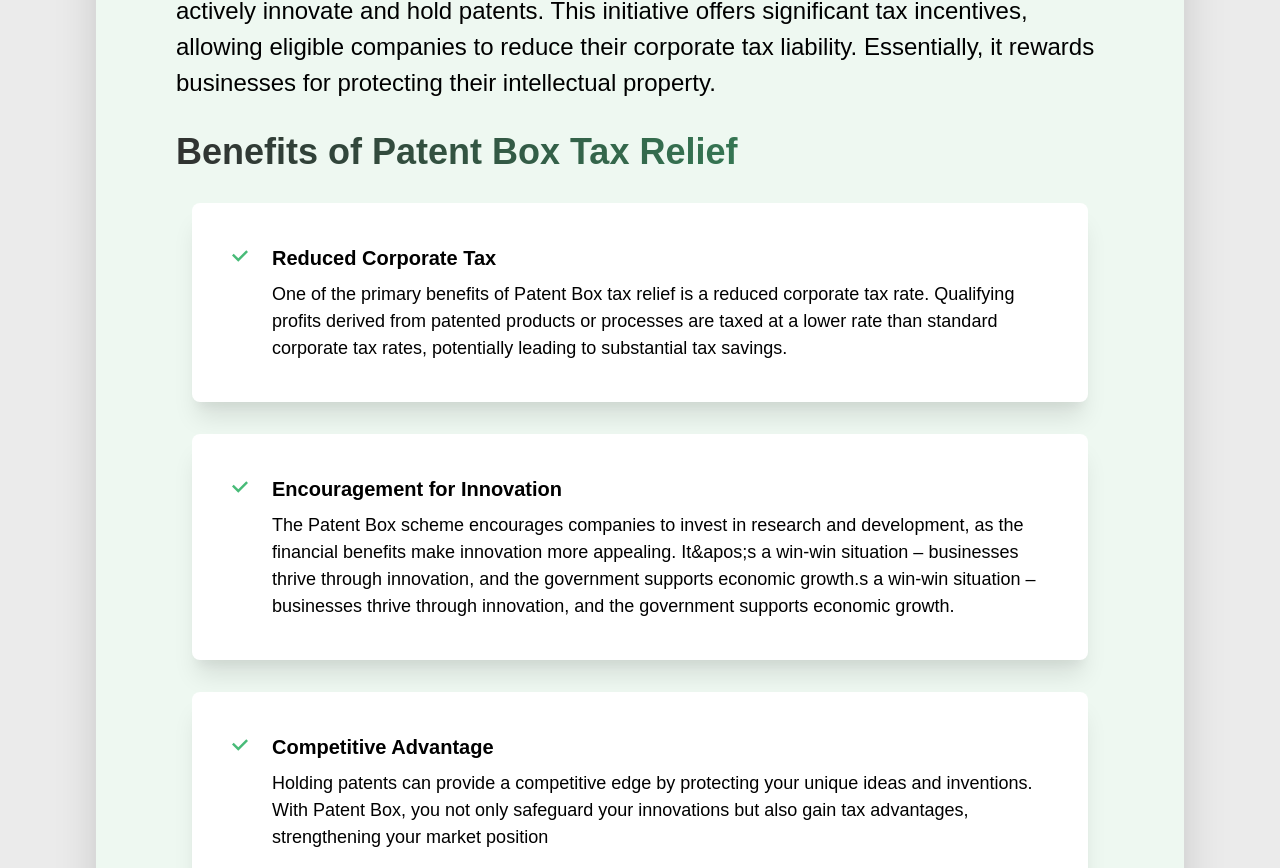
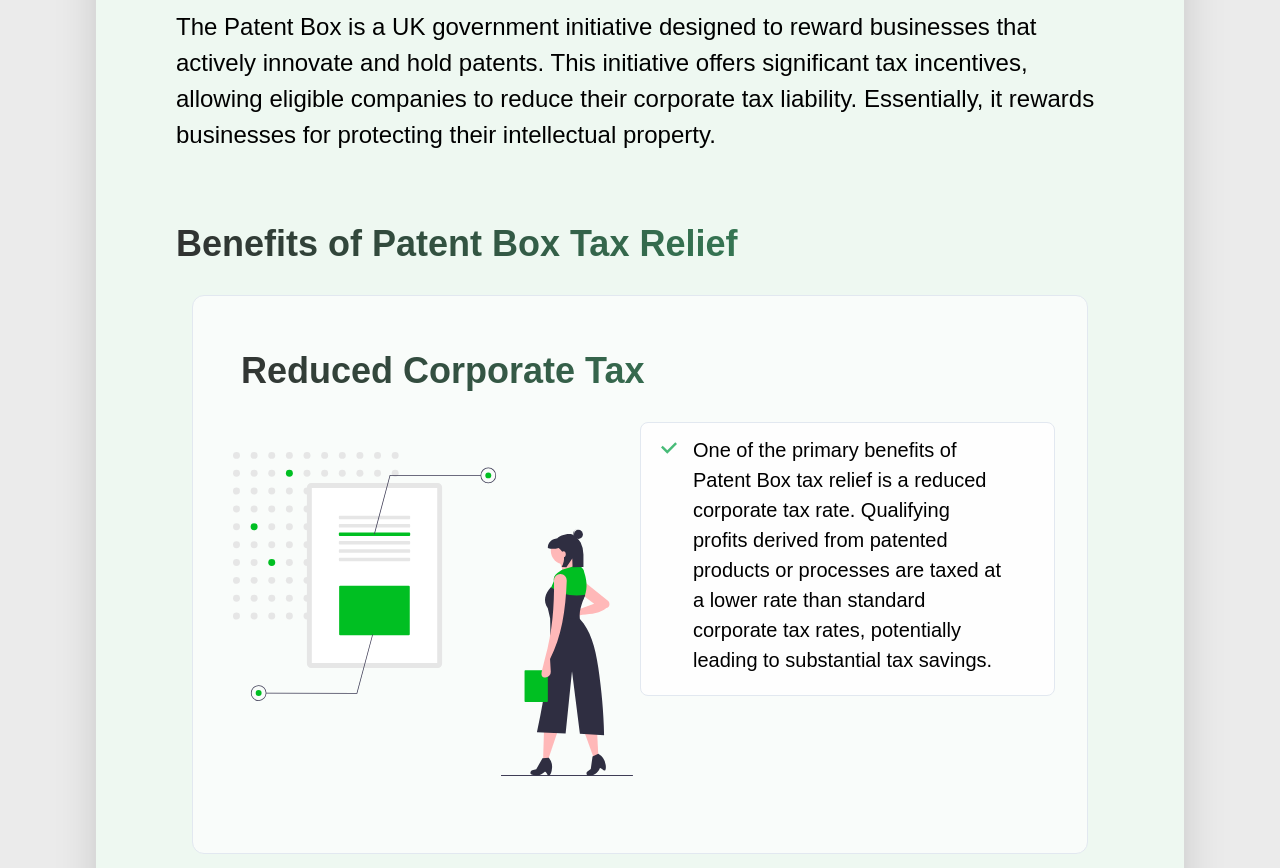
Before and after one commit to ObayaDevOps/Tax-Edge-Advisory, a Next.js app: page /research-and-dev/patent-box in a window 1280 px wide. Shown: the part 1332-2200 px from the top of the page. Built offline with nearby package versions, Linux system fonts and the light colour scheme.

Commit message:
mobile navbar changes

```diff
--- a/components/features/features1.js
+++ b/components/features/features1.js
@@ -30,7 +30,7 @@ export default function App(){
       padding={6}
       paddingRight={{base:8,md:16}}
       // bgColor="gray.100"
-      background="blackAlpha.100"
+      background="whiteAlpha.900"
       shadow='md'
       >
         <Flex py={8}>
--- a/components/landingPage/landingPageTop.js
+++ b/components/landingPage/landingPageTop.js
@@ -54,6 +54,7 @@ export default function CallToActionWithIllustration() {
         spacing={{ base: 8, md: 5 }}
         py={{ base: 20, md: 16 }}
         >
+        <Container maxW={{base: '2xl', md:'3xl',lg:'5xl'}}  >
         <Heading
           fontSize={{ base: '6xl', sm: '7xl', md: '8xl' }}
           letterSpacing={'tight'}
@@ -74,8 +75,10 @@ export default function CallToActionWithIllustration() {
             made easy
           </Text>
         </Heading>
+        </Container>
+        <Container maxW={{base: 'xl', md:'3xl',lg:'5xl'}}  >
             <Text
-        color={useColorModeValue('green.900', 'gray.50')} maxW={{md: '3xl',lg:'5xl'}}
+            color={useColorModeValue('green.900', 'gray.50')}
             fontSize={{ base: 'lg', sm: '4xl', md: '2xl' }}
             transition="all .65s ease" _hover={{ transform: 'scale(1.005)', filter: "brightness(140%)", }}
             >
@@ -83,6 +86,7 @@ export default function CallToActionWithIllustration() {
             a focus on providing expert advice on UK tax incentives to businesses,
             accountants, and other professional advisers.
             </Text>
+        </Container>
 
 
         <Stack spacing={{base: 8, md: 12}} direction={{base:'column',md:'row'}} p={{md:6}}>
--- a/components/utils/navbar.js
+++ b/components/utils/navbar.js
@@ -61,23 +61,23 @@ export default function WithSubnavigation() {
         <Flex
           flex={{ base: 1, md: 'auto' }}
           // ml={{ base: -2 }}
-          p={6}
+          p={2}
           display={{ base: 'flex', md: 'none' }}>
           <IconButton
             onClick={onToggle}
             icon={
-              isOpen ? <CloseIcon color='white' w={5} h={5} /> : <HamburgerIcon color='white' w={6} h={6} />
+              isOpen ? <CloseIcon color='white' w={5} h={5} /> : <HamburgerIcon color='white' w={5} h={5} />
             }
             variant={'ghost'}
             aria-label={'Toggle Navigation'}
           />
         </Flex>
 
-        <Flex flex={{ base: 1 }} justify={{ base: 'start', md: 'start' }} ml={{base:-40, md: 0}} mt={{base:2}}>
+        <Flex flex={{ base: 1 }} justify={{ base: 'start', md: 'start' }} ml={{base:'-30vw', md: 0}} mt={{base:2}}>
           <Box mt={{lg: -2}}>
         <NextLink href='/#' passHref >
           <Link>
-              <NextImage src={colorMode === 'light' ? taxEdgeLogo:  taxEdgeLogo} width={730/6} height={351/6} />
+              <NextImage src={colorMode === 'light' ? taxEdgeLogo:  taxEdgeLogo} width={730/7} height={351/7} />
           </Link>
         </NextLink>
         </Box>
--- a/pages/research-and-dev/patent-box.js
+++ b/pages/research-and-dev/patent-box.js
@@ -10,6 +10,7 @@ import {
   chakra,
   Icon,
   HStack,
+  Center,
   VStack,
   useColorModeValue,
   UnorderedList,
@@ -21,6 +22,61 @@ import { CheckIcon } from '@chakra-ui/icons'
 
 import Head from 'next/head';
 import NextLink from 'next/link'
+import NextImage from 'next/image';
+
+
+import constructionIllustration  from '../../public/images/illustrations/undraw_under_construction_-46-pa.svg';
+import filesIllustration  from '../../public/images/illustrations/undraw_file_analysis_8k9b.svg';
+
+const features1 = [
+  {
+    id: 0,
+    title: 'One of the primary benefits of Patent Box tax relief is a reduced corporate tax rate. Qualifying profits derived from patented products or processes are taxed at a lower rate than standard corporate tax rates, potentially leading to substantial tax savings.',
+    text: ''  },
+
+];
+
+const secondFeatures2 = [
+  {
+    id: 1,
+    title: 'The Patent Box scheme encourages companies to invest in research and development, as the financial benefits make innovation more appealing. It`s a win-win situation – businesses thrive through innovation, and the government supports economic growth.' ,
+    text: ''  },
+
+];
+
+const secondFeatures3 = [
+  {
+    id: 2,
+    title: 'Holding patents can provide a competitive edge by protecting your unique ideas and inventions. With Patent Box, you not only safeguard your innovations but also gain tax advantages, strengthening your market position.',    text: ''  },
+
+];
+
+const secondFeatures4 = [
+  {
+    id: 3,
+    title: 'Applying for Patent Box tax relief can be straightforward when done correctly. However, it`s crucial to understand the eligibility criteria and ensure your business meets the necessary requirements to maximise your benefits.',
+    text: ''  },
+
+];
+
+const Illustration1 = (props) => {
+  return (
+    <Box>
+      <NextImage src={constructionIllustration} width={700} height={700} >
+      </NextImage>
+    </Box>
+  )
+}
+
+const Illustration2 = (props) => {
+  return (
+    <Box>
+      <NextImage src={filesIllustration} width={400} height={400} >
+      </NextImage>
+    </Box>
+  )
+}
+
 
 const features2 = [
   {
@@ -51,7 +107,7 @@ const features2 = [
 ];
 
 
-const features3 = [
+const qualifiedFeatures3 = [
   {
     id: 0,
     title: 'Hold qualifying patents or exclusive licences',
@@ -163,11 +219,11 @@ export default function CapitalAllowancePage() {
             bgGradient='linear(to-r, blackAlpha.800, green.500)'
             fontWeight="extrabold"
             fontSize={{ base: "3xl",md: "4xl",}}
-            pb={{base: 6, md: 0}}
+            pb={{base: 6, md: 3}}
           >
           Unlock the Power of Intellectual Property
           </Text>
-          <Text color={'black'} fontSize={{base:'xl', md: '2xl'}} pb={{base:12, md:2}} >
+          <Text color={'black'} fontSize={{base:'xl', md: '2xl'}} pb={{base:12, md:12}} >
             The Patent Box scheme is a strategic move by the UK government to incentivise the protection and commercialisation of intellectual property. If your business holds patents or licences, you&apos;re on the path to unlocking exceptional tax advantages.
             </Text>
 
@@ -181,7 +237,7 @@ export default function CapitalAllowancePage() {
           What is Patent Box Tax Relief?
           </Text>
 
-          <Text color={'black'} fontSize={{base:'xl', md: '2xl'}} pb={{base:6, md: 2}}>
+          <Text color={'black'} fontSize={{base:'xl', md: '2xl'}} pb={{base:6, md: 12}}>
           The Patent Box is a UK government initiative designed to reward businesses that actively innovate and hold patents. This initiative offers significant tax incentives, allowing eligible companies to reduce their corporate tax liability. Essentially, it rewards businesses for protecting their intellectual property.            </Text>
 
 
@@ -196,29 +252,49 @@ export default function CapitalAllowancePage() {
           </Text>
 
           <Container maxW={{md: '85vw'}} mt={2} >
-        <SimpleGrid columns={{ base: 1, md: 2, lg: 1 }} spacing={8}>
-          {features2.map((feature) => (
             <Box
-              maxW='7xl' borderWidth='1px' borderRadius='lg' overflow='hidden'
-              // padding={7}
-              py={10}
-              paddingRight={8}
-              paddingLeft={6}
-              bgColor="gray.100"
-              // opacity={0.15}
-              // background="rgba(192,192,192,0.15)"
-              background="white"
-              border='30px'
-              shadow={'xl'}
+              borderWidth='1px'
+              borderRadius='xl'
+              padding={8}
+              background="whiteAlpha.700"
+              mb={{base: 16,md:20}}
+            >
+            <Text
+                bgClip="text"
+                bgGradient='linear(to-r, blackAlpha.800, green.500)'
+                fontWeight="extrabold"
+                fontSize={{ base: "2xl",md: "4xl",}}
+                p={{base: 4, lg:4}}
+            >
+            Reduced Corporate Tax
+            </Text>
+
+            <Box  >
+            <SimpleGrid columns={{base: 1, md:2}}  >
+              <Center>
+                <Illustration2  />
+              </Center>
+
+              <Box  mt={2} mb={{lg:20}} >
+                <SimpleGrid columns={1} spacing={6}>
+                  {features1.map((feature) => (
+                      <Box
+                      maxW='5xl' borderWidth='1px' borderRadius='lg' overflow='hidden'
+                      padding={3}
+                      paddingRight={{base:8,md:12}}
+                      // bgColor="gray.100"
+                      background="whiteAlpha.800"
+                      // border='30px'
+                      // shadow={'md'}
                       key={feature.id}
                       >
+                      <HStack  align={'flex-start'} >
 
-              <HStack  align={'top'} >
-                <Box color={'green.400'} px={4} >
+                        <Box color={'green.400'} px={2} >
                           <Icon as={CheckIcon} />
                         </Box>
                         <VStack align={'start'}>
-                  <Text color={'black'} fontWeight={800} fontSize={'xl'}>{feature.title}</Text>
+                          <Text color={'black'} fontWeight={200} fontSize={'xl'} >{feature.title}</Text>
                           <Text color={'black'}
                           fontSize={'lg'}>{feature.text}</Text>
                         </VStack>
@@ -226,6 +302,13 @@ export default function CapitalAllowancePage() {
                       </Box>
                     ))}
                 </SimpleGrid>
+              </Box>
+            </SimpleGrid>
+            </Box>
+
+          </Box>
+
+
       </Container>
 
 
@@ -245,8 +328,8 @@ export default function CapitalAllowancePage() {
           To be eligible for Patent Box tax relief, your business must:
           </Text>
 
-          <SimpleGrid columns={{ base: 1, md: 2, lg: 1 }} spacing={8}>
-          {features3.map((feature) => (
+          <SimpleGrid columns={{ base: 1, md: 2, lg: 1 }} spacing={8} pb={16}>
+          {qualifiedFeatures3.map((feature) => (
               <Box
               maxW='7xl' borderWidth='1px' borderRadius='lg' overflow='hidden'
               // padding={7}
@@ -277,23 +360,7 @@ export default function CapitalAllowancePage() {
         </SimpleGrid>
 
 
-          <UnorderedList pb={{base: 20,md:0}}>
-            <ListItem>
-              <Text fontSize={{base:'xl', md: '2xl'}}>
-              Hold qualifying patents or exclusive licences
-              </Text>
-            </ListItem>
-            <ListItem>
-            <Text fontSize={{base:'xl', md: '2xl'}}>
-            Be liable to pay UK corporation tax
-              </Text>
-            </ListItem>
-            <ListItem>
-            <Text fontSize={{base:'xl', md: '2xl'}}>
-            Derive income from patented products or processes
-              </Text>
-            </ListItem>
-          </UnorderedList>
+
 
           <Text
             bgClip="text"
```
Lines whose indentation alone changed are shown as unchanged.
